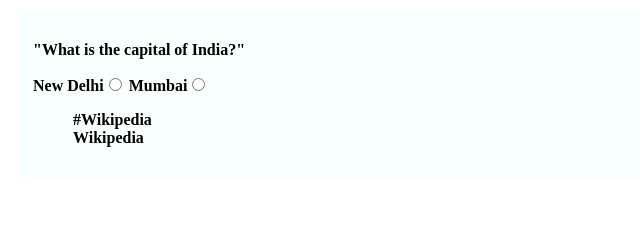
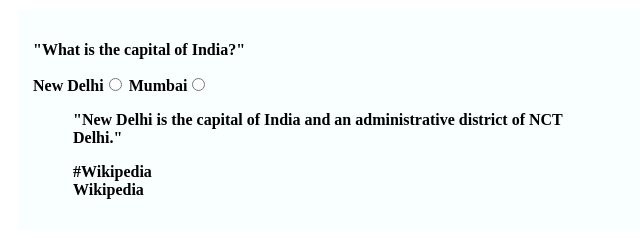
Before and after one commit to acciojob/trivia-Lochan-sharma232, a website: page main.html in a window 1280 px wide. Shown: the whole page, without its empty margins (0-640 px from the left). Drawn offline with Linux system fonts and the light colour scheme.

Commit message:
created a submission

```diff
--- a/main.html
+++ b/main.html
@@ -14,7 +14,7 @@
 	Mumbai<input type="radio" id="Mumbai" required>
 		</label>
 		<blockquote
-		Cite="https://en.wikipedia.org/wiki/New_Delhi"
+		Cite="https://en.wikipedia.org/wiki/New_Delhi">
 			"New Delhi is the capital of India and an administrative district of NCT Delhi." </p>
 			#Wikipedia</a>
 		<footer>Wikipedia</footer>
```
